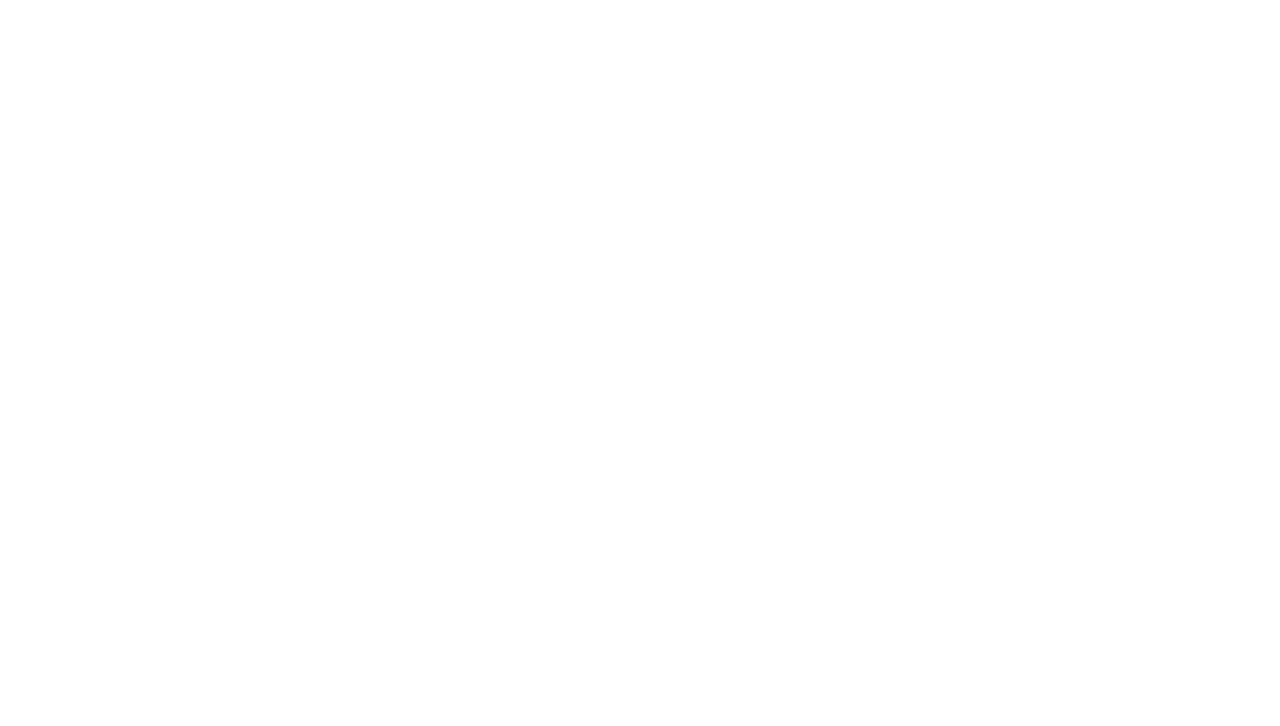
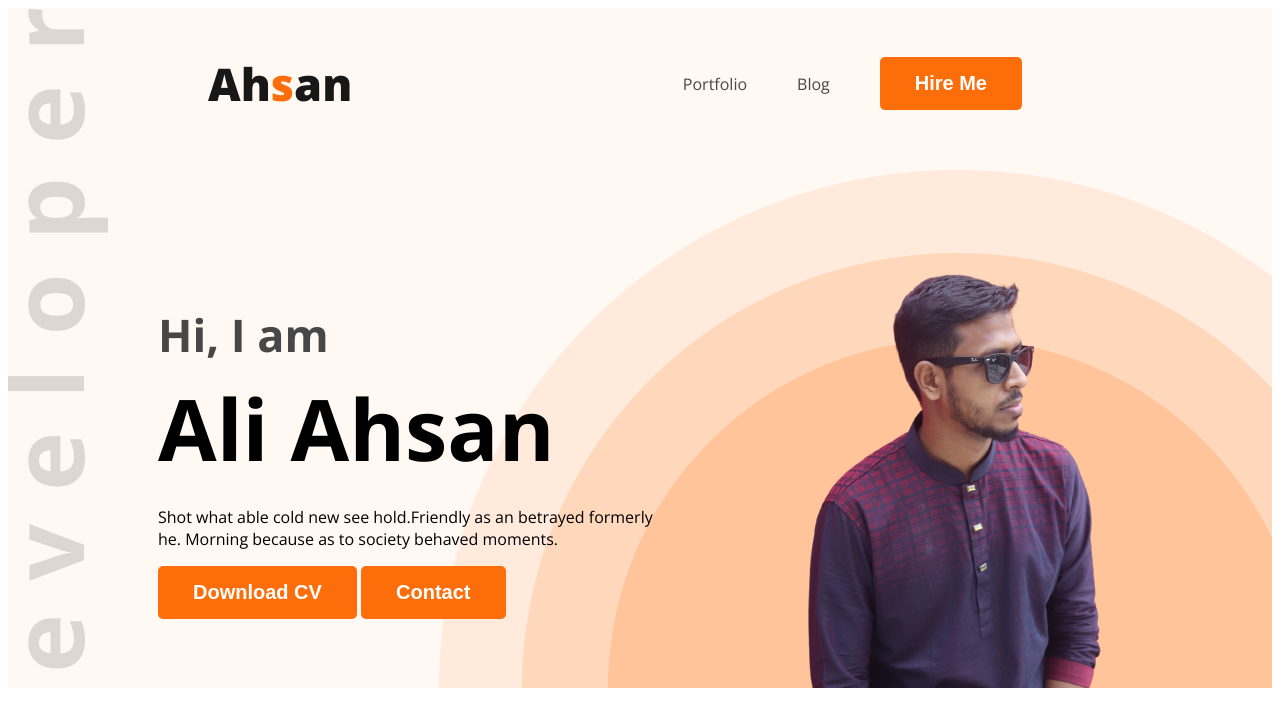
Before and after one commit to Ali-ahsan35/my-portfolio-practice, a plain HTML site: page index.html in a window 1280 px wide. Drawn offline with nearby package versions, Linux system fonts and the light colour scheme.

Commit message:
header complete

```diff
--- a/index.html
+++ b/index.html
@@ -1,11 +1,41 @@
 <!DOCTYPE html>
 <html lang="en">
-<head>
-    <meta charset="UTF-8">
-    <meta name="viewport" content="width=device-width, initial-scale=1.0">
+  <head>
+    <meta charset="UTF-8" />
+    <meta name="viewport" content="width=device-width, initial-scale=1.0" />
     <title>My Portfolio Practice</title>
-</head>
-<body>
-
-</body>
+    <link rel="preconnect" href="https://fonts.googleapis.com" />
+    <link rel="preconnect" href="https://fonts.gstatic.com" crossorigin />
+    <link
+      href="https://fonts.googleapis.com/css2?family=Open+Sans:wght@400;700;800&display=swap"
+      rel="stylesheet"
+    />
+    <link rel="stylesheet" href="styles/portfolio_practice.css" />
+  </head>
+  <body>
+    <header class="header">
+      <nav>
+        <h3 class="nav-title">Ah<span class="text-primary">s</span>an</h3>
+        <ul>
+            <li><a href="">Portfolio</a></li>
+            <li><a href="">Blog</a></li>
+            <li><button class="btn-primary">Hire Me</button></li>
+        </ul>
+      </nav>
+      <div class="banner">
+        <div class="banner-content">
+            <h3 class="banner-greeting">Hi, I  am</h3>
+            <h1 class="banner-title">Ali Ahsan</h1>
+            <p class="banner-description">
+                Shot what able cold new see hold.Friendly as an betrayed formerly he. Morning because as to society behaved moments.
+            </p>
+            <button class="btn-primary">Download CV</button>
+            <button class="btn-primary">Contact</button>
+        </div>
+        <img src="images/Ahsan.png" alt="" class="profile-picture">
+      </div>
+    </header>
+    <main></main>
+    <footer></footer>
+  </body>
 </html>
--- /dev/null
+++ b/styles/portfolio_practice.css
@@ -0,0 +1,79 @@
+body {
+    font-family: 'Open Sans', sans-serif;
+}
+
+.text-primary {
+    color: #FD6E0A
+}
+
+.btn-primary {
+    border-radius: 5px;
+    background: #FD6E0A;
+    border: 0;
+    color: #FFF;
+    font-size: 20px;
+    font-weight: 700;
+    padding: 15px 35px;
+}
+
+nav {
+    display: flex;
+    justify-content: space-between;
+    align-items: center;
+    margin: 0 200px;
+}
+
+.nav-title {
+    color: #181818;
+    font-size: 45px;
+    font-weight: 800;
+}
+
+nav>ul {
+    display: flex;
+    align-items: center;
+}
+
+nav li {
+    list-style: none;
+    margin-right: 50px;
+}
+
+nav a {
+    text-decoration: none;
+    color: var(--dark-02, #474747);
+}
+.header{
+    background-color: #FFF8F3;
+    background-image: url('../images/header_bg.png'), url('../images/developer.png');
+    background-repeat: no-repeat;
+    background-position: bottom right,top left;
+}
+.banner{
+    padding: 30px 30px 0px 150px;
+    display: flex;
+    align-items: center;
+    justify-content: space-between;
+}
+.banner .profile-picture{
+    width: 500px;
+}
+.banner-greeting {
+    font-size: 45px;
+    color: #474747;
+    margin-bottom: 0;
+}
+.banner-title {
+    font-size: 85px;
+    font-weight: 700;
+    margin-top: 5px;
+    margin-bottom: 20px;
+}
+.banner-discription {
+    margin-bottom: 30px;
+}
+
+.banner-content {
+    max-width: 500px;
+    ;
+}
```
Also changed, not shown: images/Ahsan.png (added), images/developer.png (added), images/header_bg.png (added).
